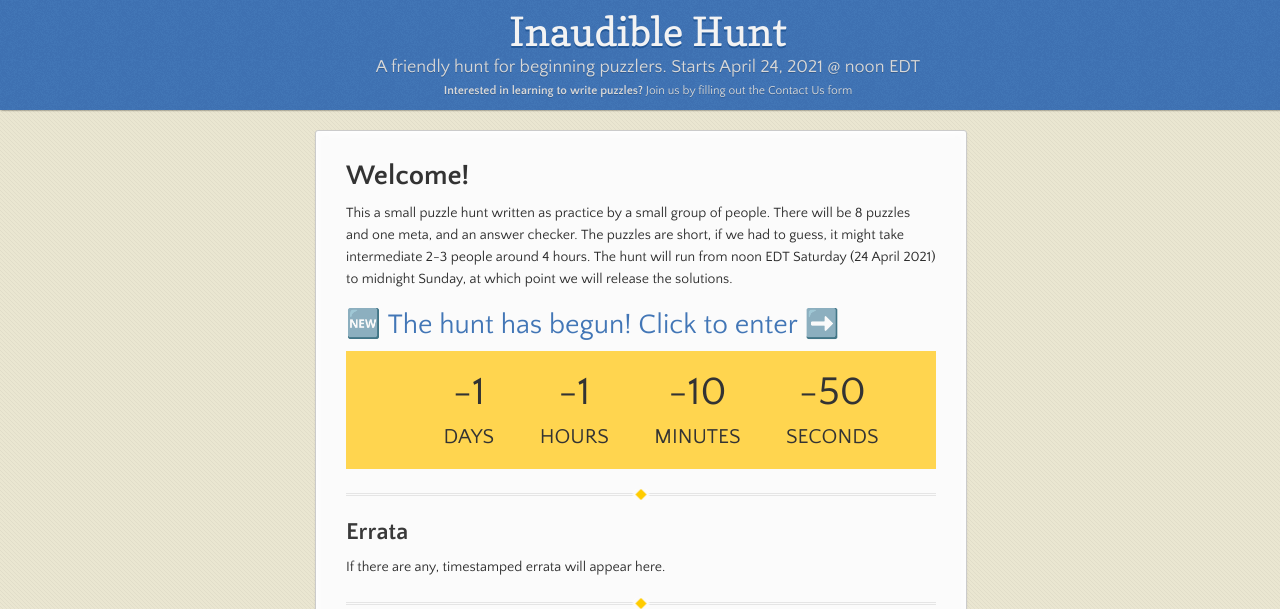
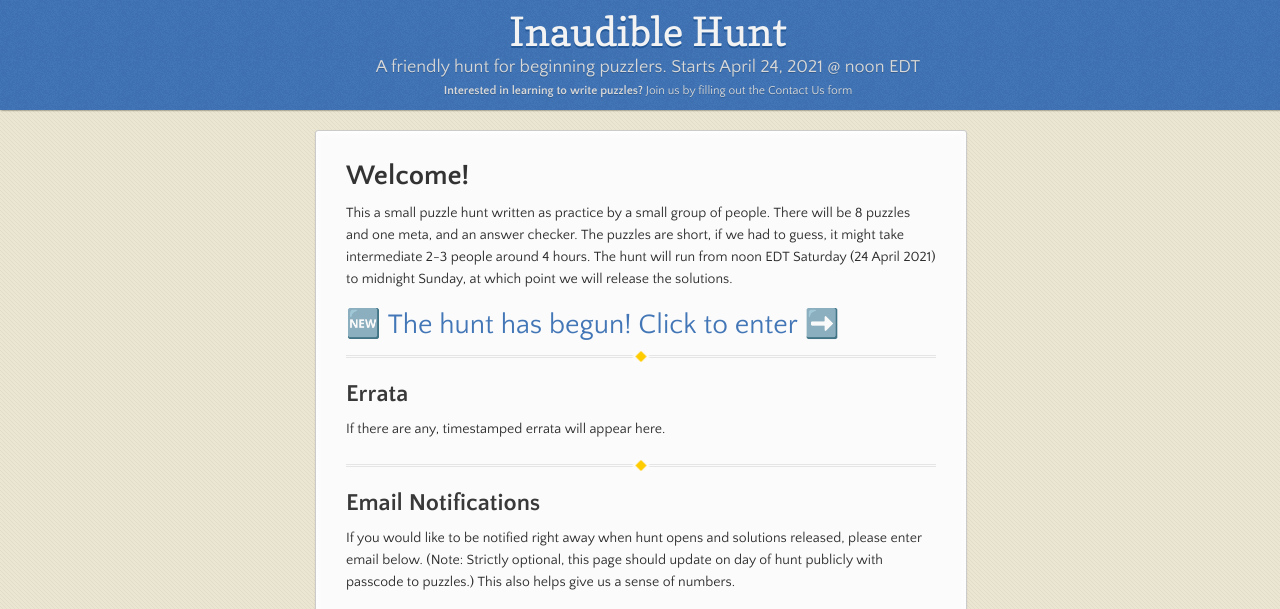
Before and after one commit to nro-bot/aprilhunt, a Jekyll site: the page built from index.md, in a window 1280 px wide and 900 px high, cut to the strip 0-609 px from the top of the window. Built offline with Jekyll 4.4.1, drawn with Linux system fonts in a browser that asks for light colours; our own code applies the rules of GitHub Pages for plain Markdown files.

Commit message:
remove timer

```diff
--- a/index.md
+++ b/index.md
@@ -15,14 +15,14 @@ which point we will release the solutions.
 
 
 <!--<h2><p style="text-align: center;">Hunt will begin in:</p></h2>-->
-<div class="countdown" id="countdown">
-<ul>
-<li><span id="days"></span><br>days</li>
-<li><span id="hours"></span><br>Hours</li>
-<li><span id="minutes"></span><br>Minutes</li>
-<li><span id="seconds"></span><br>Seconds</li>
-</ul>
-</div>
+<!--<div class="countdown" id="countdown">-->
+<!--<ul>-->
+<!--<li><span id="days"></span><br>days</li>-->
+<!--<li><span id="hours"></span><br>Hours</li>-->
+<!--<li><span id="minutes"></span><br>Minutes</li>-->
+<!--<li><span id="seconds"></span><br>Seconds</li>-->
+<!--</ul>-->
+<!--</div>-->
 
 ---
 
```
